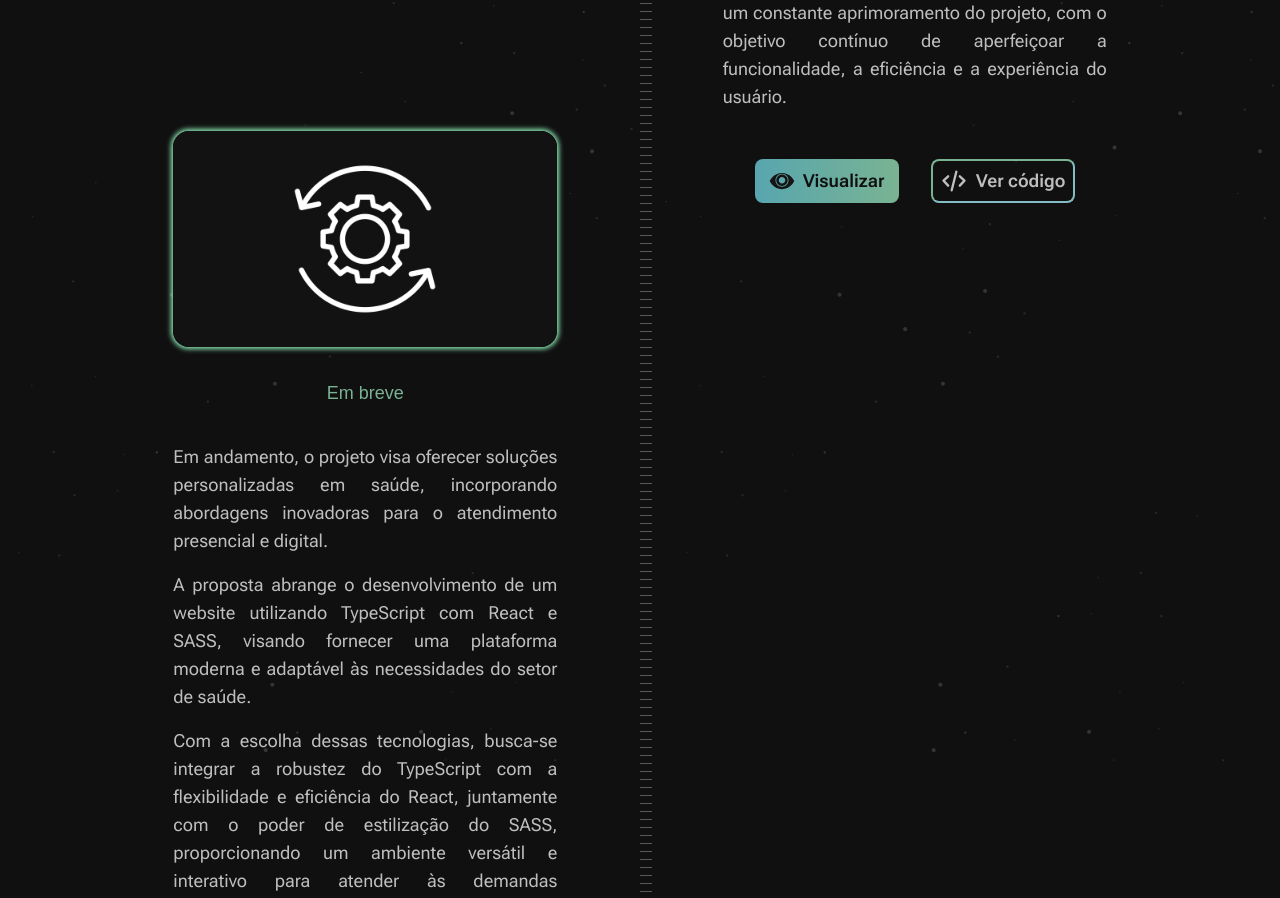
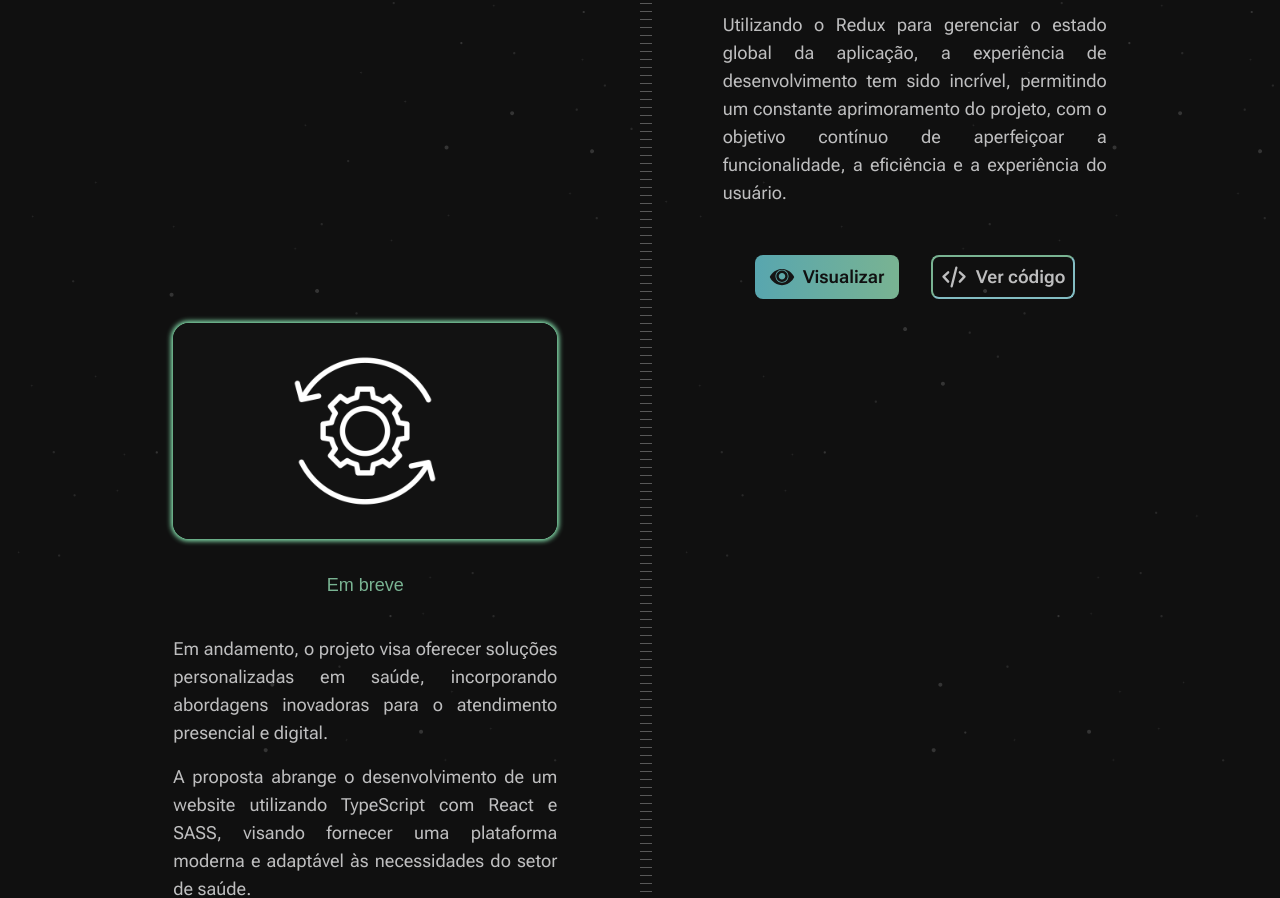
Before and after one commit to vitaolv/portfolio-Victor-Veleda, a Next.js app: page /portfolio-Victor-Veleda/ in a window 1280 px wide. Shown: the part 4305-5203 px from the top of the page. Built offline with nearby package versions, Linux system fonts and the light colour scheme; a web font is replaced by a local one.

Commit message:
Correção dos botões na seção "Projetos".

```diff
--- a/src/app/components/ProjectsList.tsx
+++ b/src/app/components/ProjectsList.tsx
@@ -31,14 +31,14 @@ export function ProjetctsList() {
                                         alt={project.name}
                                         src={project.gif}
                                     />
+
                                     <div className="flex flex-col text-justify">
                                         <h2 data-testid='text-title'
                                             className="pb-5 pt-8 text-center font-alt text-lg
                                         text-green-700">{project.name}</h2>
                                         <h2 data-testid={`text-description-${project.id}`}>{projectDescription}</h2>
                                     </div>
-
-                                    <div className="mb-0 flex flex-row gap-8 justify-between mt-8 md:-mb-24">
+                                    <div className="mb-0 flex flex-row gap-8 justify-between mt-8">
                                         <ButtonToSeeDeploy pageLink={project.liveDemogithubLink} />
                                         <ButtonToSeeCode pageLink={project.githubLink} />
                                     </div>
```
